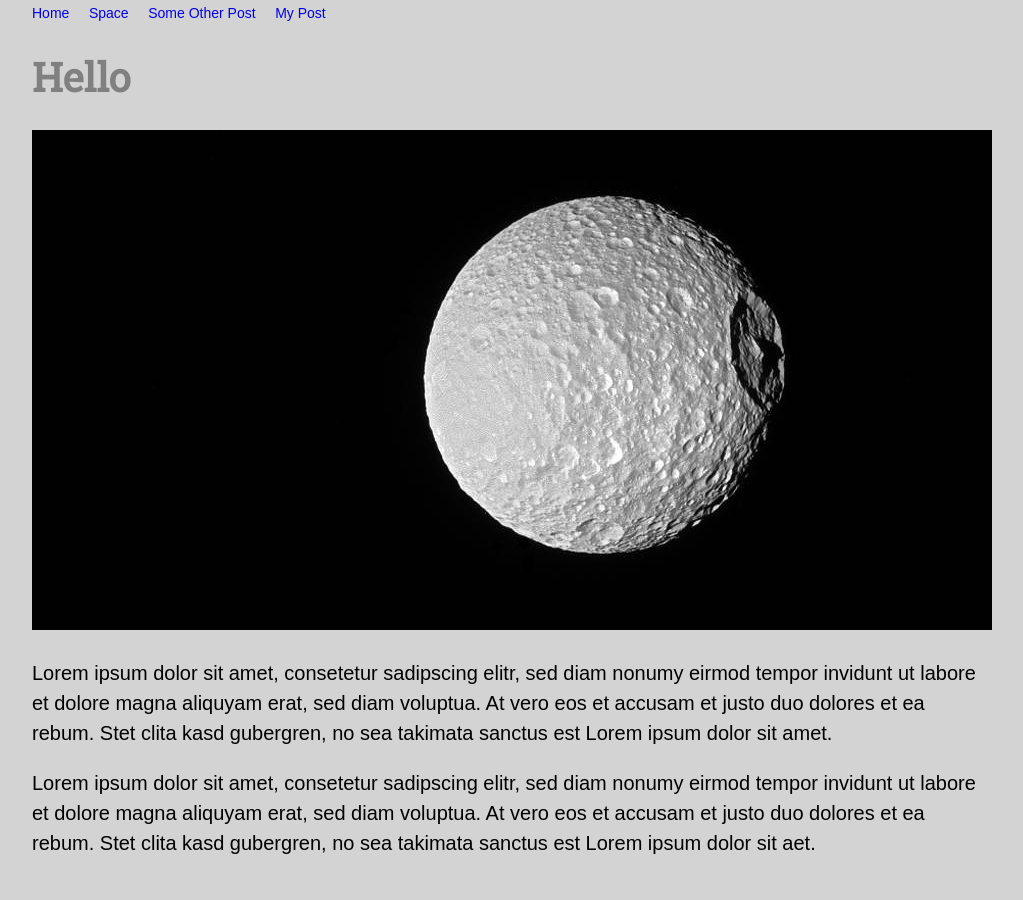
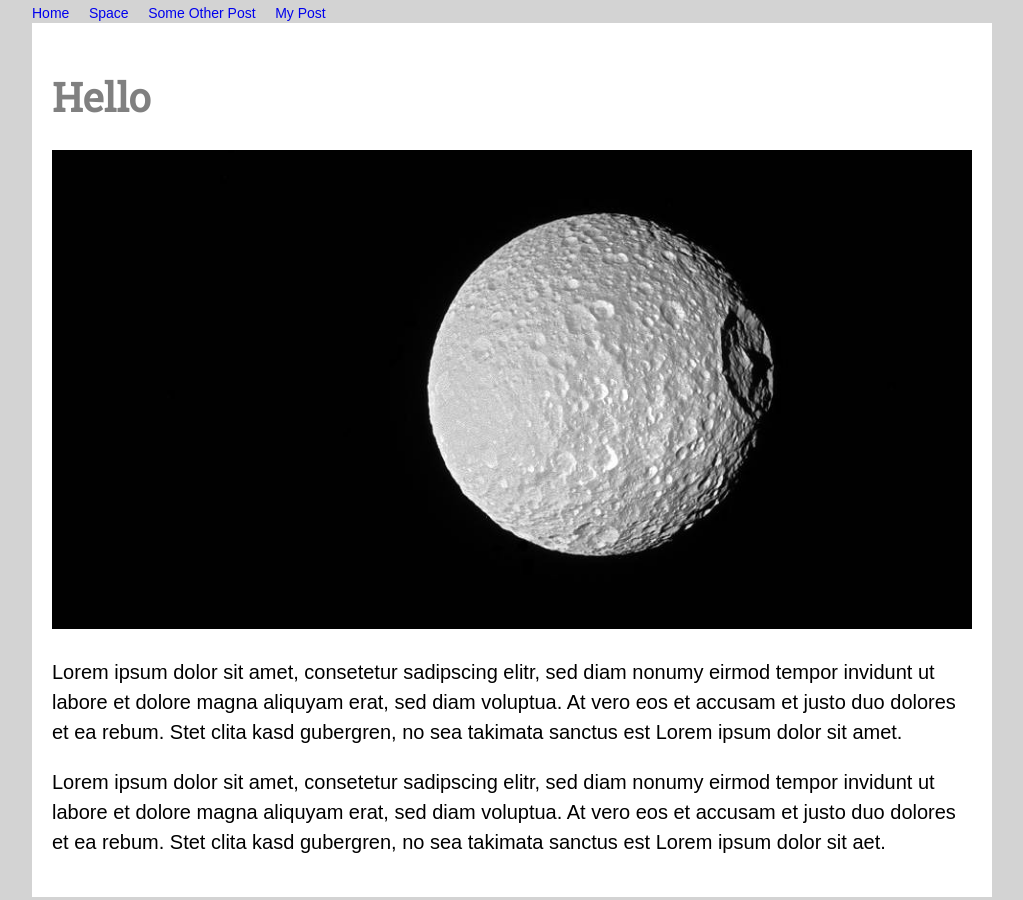
Before and after one commit to the-friedrich/site, a Jekyll site: the page built from _posts/2017-02-16-some-other-post.md, in a window 1280 px wide. Shown: the whole page, without its empty margins (128-1151 px from the left). Built offline with Jekyll 4.4.1, drawn with Linux system fonts in a browser that asks for light colours; our own code applies the rules of GitHub Pages for plain Markdown files.

Commit message:
Update style.css

```diff
--- a/assets/css/style.css
+++ b/assets/css/style.css
@@ -47,7 +47,7 @@ a{
   color: white;
 }
 
-.all-posts{
+.all-posts, .post-content{
   background-color: white;
   padding: 1em;
 }
```
